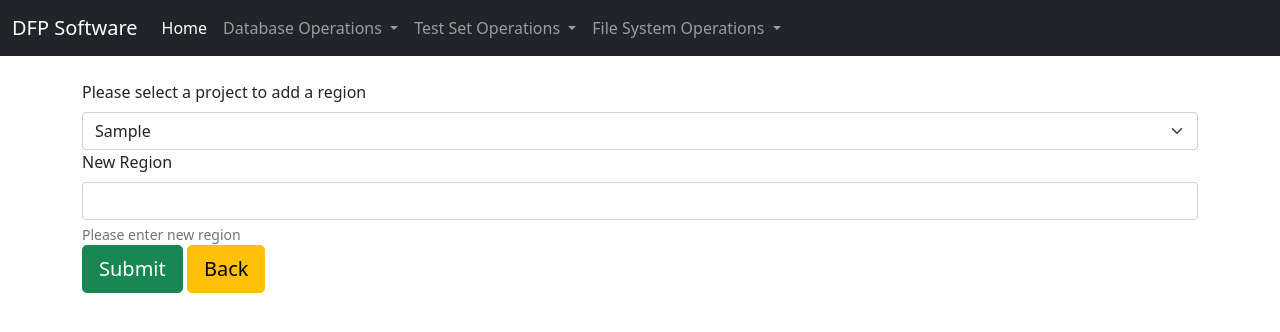
After one commit to melburmer/DFP_WEB, a Django app: template dfpproject/filesystem/templates/filesystem/add_region.html in a window 1280 px wide. The commit adds this page. Shown: the top 332 px of the page. Run offline with Django 3.2, Linux system fonts and the light colour scheme; the template is opened without the code that fills it: most values are stand-ins (such as "Sample title", 1, 10 or a date in 2020); some libraries are stand-ins or nearby versions.

Commit message:
add new region function is coded [ADD]

```diff
--- /dev/null
+++ b/dfpproject/filesystem/templates/filesystem/add_region.html
@@ -0,0 +1,30 @@
+{% extends "base.html" %}
+
+
+{% block content%}
+
+    <br>
+   <form action="{% url 'filesystem:add_region' %}" method="POST">
+       {% csrf_token %}
+       <div class="mb-3">
+         <label for="Selection" class="form-label"> Please select a project to add a region </label>
+          <select class="form-select"  name="ProjectSelection" id="Selection">
+            {% for i in project_to_select%}
+              <option value= {{i}}>{{i}}</option>
+            {% endfor %}
+
+          </select>
+
+
+          <label for="NewRegion" class="form-label"> New Region </label>
+          <input type="text" class="form-control" id="NewRegion" aria-describedby="InputHelp" name="NewRegionInput">
+          <div id="InputHelp" class="form-text">Please enter new region </div>
+
+          <input type="submit" value="Submit" class="btn btn-success btn-lg">
+          <a class="btn btn-warning btn-lg" href="/"}">Back</a>
+
+      </div>
+
+
+   </form>
+{% endblock %}
--- a/dfpproject/filesystem/urls.py
+++ b/dfpproject/filesystem/urls.py
@@ -8,4 +8,5 @@ urlpatterns = [
     url(r'add_use_case/$', views.AddUseCase.as_view(), name='add_use_case'),
     url(r'add_midas_version/$', views.AddMidasVersion.as_view(), name='add_midas_version'),
     url(r'add_project/$', views.AddProject.as_view(), name='add_project'),
+    url(r'add_region/$', views.AddRegion.as_view(), name='add_region'),
 ]
--- a/dfpproject/templates/base.html
+++ b/dfpproject/templates/base.html
@@ -74,7 +74,7 @@
                 <li><hr class="dropdown-divider"></li>
                 <li><a class="dropdown-item" href="{% url 'filesystem:add_project' %}">Add New Project</a></li>
                 <li><hr class="dropdown-divider"></li>
-                <li><a class="dropdown-item" href="#">Add New Region</a></li>
+                <li><a class="dropdown-item" href="{% url 'filesystem:add_region' %}">Add New Region</a></li>
                 <li><hr class="dropdown-divider"></li>
                 <li><a class="dropdown-item" href="#">Add New Record Type</a></li>
                 <li><hr class="dropdown-divider"></li>
--- a/dfpproject/utils/fh_io.py
+++ b/dfpproject/utils/fh_io.py
@@ -142,7 +142,7 @@ def insert_new_region(new_region_project, new_region):
             os.system("python create_file_hierarchy.py")
             print("New region is successfully added to the file hierarchy")
         except Exception as e:
-            print(e)
+            raise SystemError("Error while executing create_file_hierarchy.py")
 
 
 def insert_new_record_type(new_record_type):
```
Also changed, not shown: dfpproject/filesystem/views.py (+27 -0 lines).
